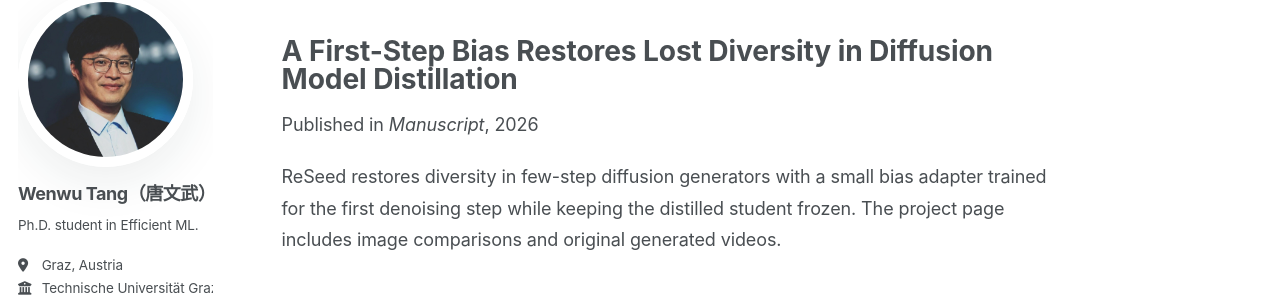
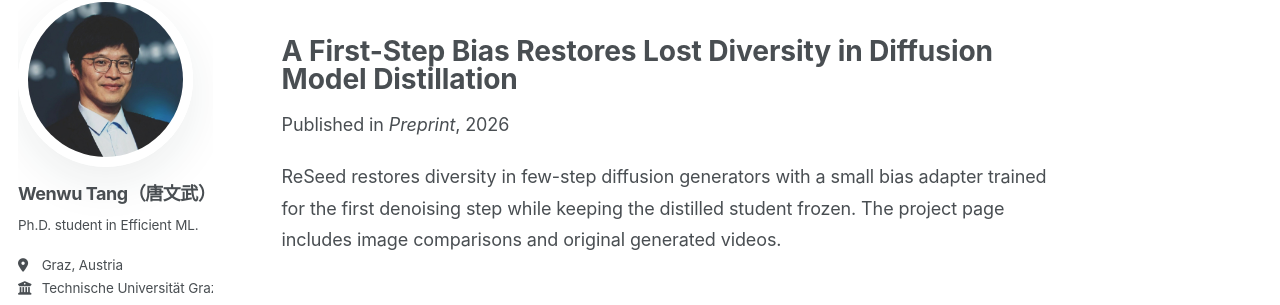
Before and after one commit to TWWinde/TWWinde.github.io, a Jekyll site: the page built from _publications/2026-10-26-reseed.md, in a window 1280 px wide. Shown: the part 118-423 px from the top of the page. Built offline with Jekyll 4.4.1, drawn with Linux system fonts in a browser that asks for light colours; some web fonts are replaced; a script bundle is joined from its source files by our own code; library files that are not in the unit come from our copies.

Commit message:
Label ReSeed publication as preprint

```diff
--- a/_publications/2026-10-26-reseed.md
+++ b/_publications/2026-10-26-reseed.md
@@ -3,8 +3,8 @@ title: "A First-Step Bias Restores Lost Diversity in Diffusion Model Distillatio
 collection: publications
 permalink: /publication/reseed
 date: 2026-10-26
-venue: "Manuscript"
-venue_short: "Manuscript"
+venue: "Preprint"
+venue_short: "Preprint"
 header:
   teaser: https://twwinde.github.io/reseed-project-page/assets/hero-diversity.webp
   video: /images/reseed-coffee-comparison.mp4
```
